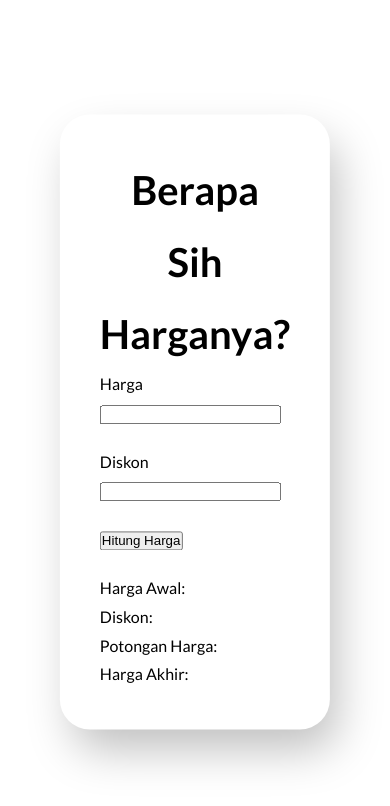
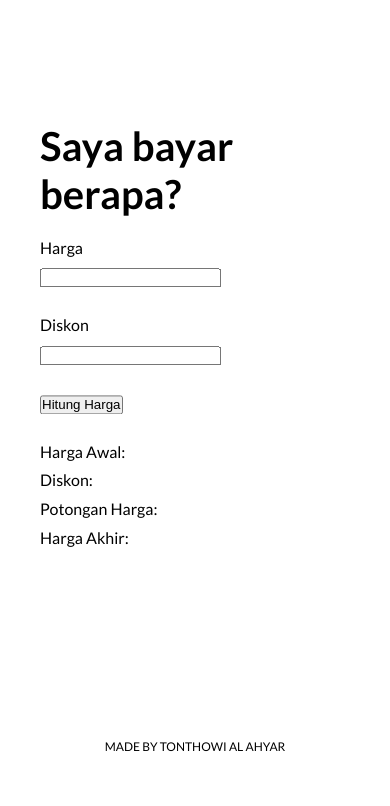
Before and after one commit to tonthowi/Discount-Calculator, a plain HTML site: page index.html in a window 390 px wide. Drawn offline with Linux system fonts and the light colour scheme.

Commit message:
Add footer and responsive styling

```diff
--- a/index.html
+++ b/index.html
@@ -12,10 +12,10 @@
 
     <body>
         <div class="container">
-            <div class="card">
+            <section class="card">
                 <div class="form-box">
 
-                    <h1>Berapa Sih Harganya?</h1>
+                    <h1>Saya bayar berapa?</h1>
                     <form id="formDiskon">
                         <div class="formSection">
                             <label class="labelForm"> Harga</label>
@@ -37,7 +37,11 @@
                     </div>
 
                 </div>
-            </div>
+            </section>
+            <footer>
+                <span>Made by Tonthowi Al Ahyar</span>
+            </footer>
+
 
         </div>
     </body>
--- a/style.css
+++ b/style.css
@@ -14,6 +14,17 @@ body {
 
 .container {
   height: 100%;
+}
+
+footer {
+  font-size: 0.75em;
+  text-transform: uppercase;
+  width: max-content;
+  display:inline;
+  position: absolute;
+  bottom: 10%;
+  left:50%;
+  transform: translate(-50%, -10%);
 }
 
 .card {
@@ -75,3 +86,34 @@ input[type=number]::-webkit-outer-spin-button {
   -webkit-appearance: none;
   margin: 0;
 }
+
+
+
+
+
+
+
+/* Responsive */
+@media only screen and (max-width: 600px) {
+
+  .container {
+    width: 100%;
+  }
+
+  .card {
+    width: 100%;
+    top:40%;
+    left:50%;
+  }
+
+  .form-box {
+    box-shadow: none;
+    border-radius: 0%;
+  }
+
+  h1 {
+    padding-bottom: 1rem;
+    line-height: 1.2;
+    text-align: left;
+  }
+}
```
